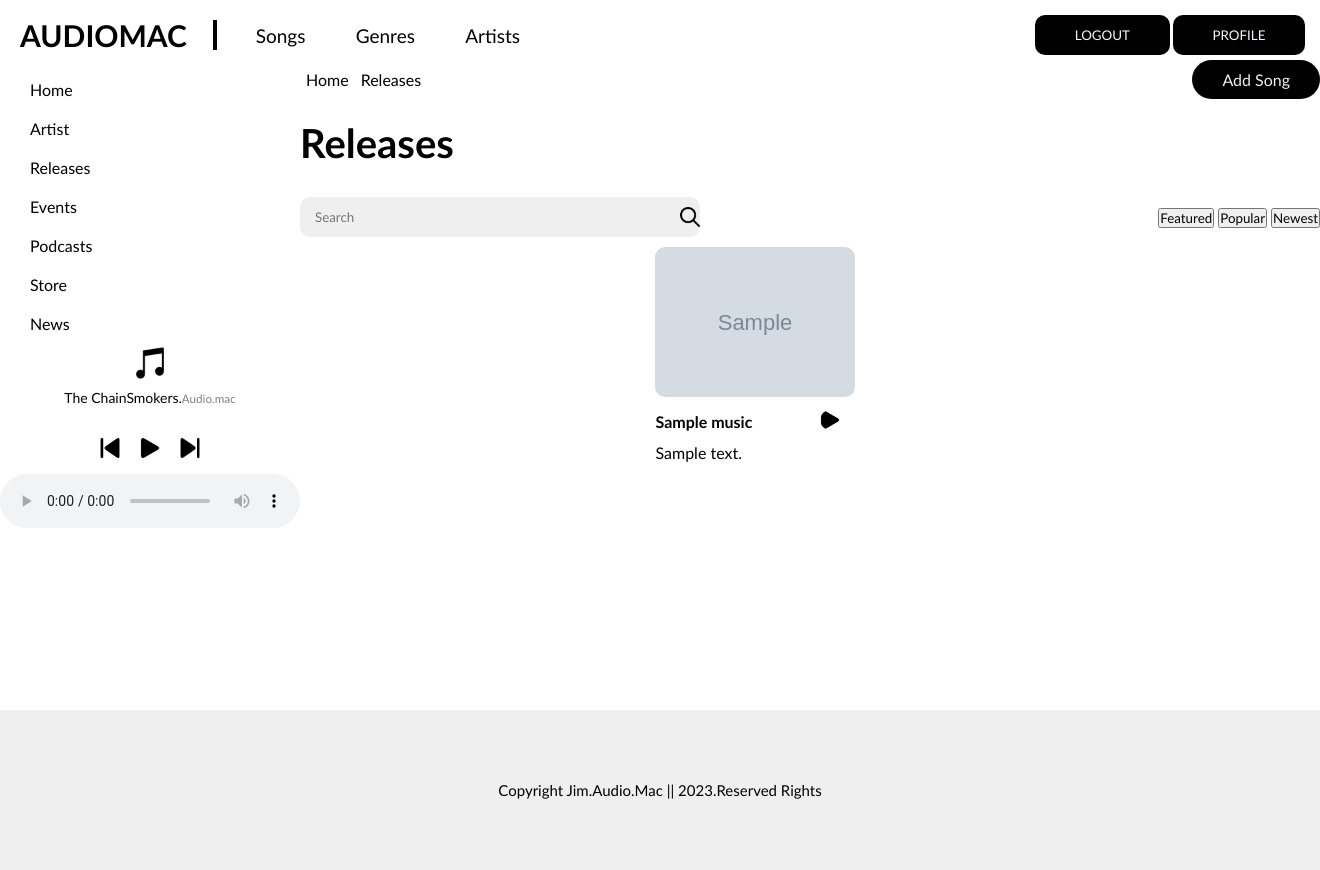
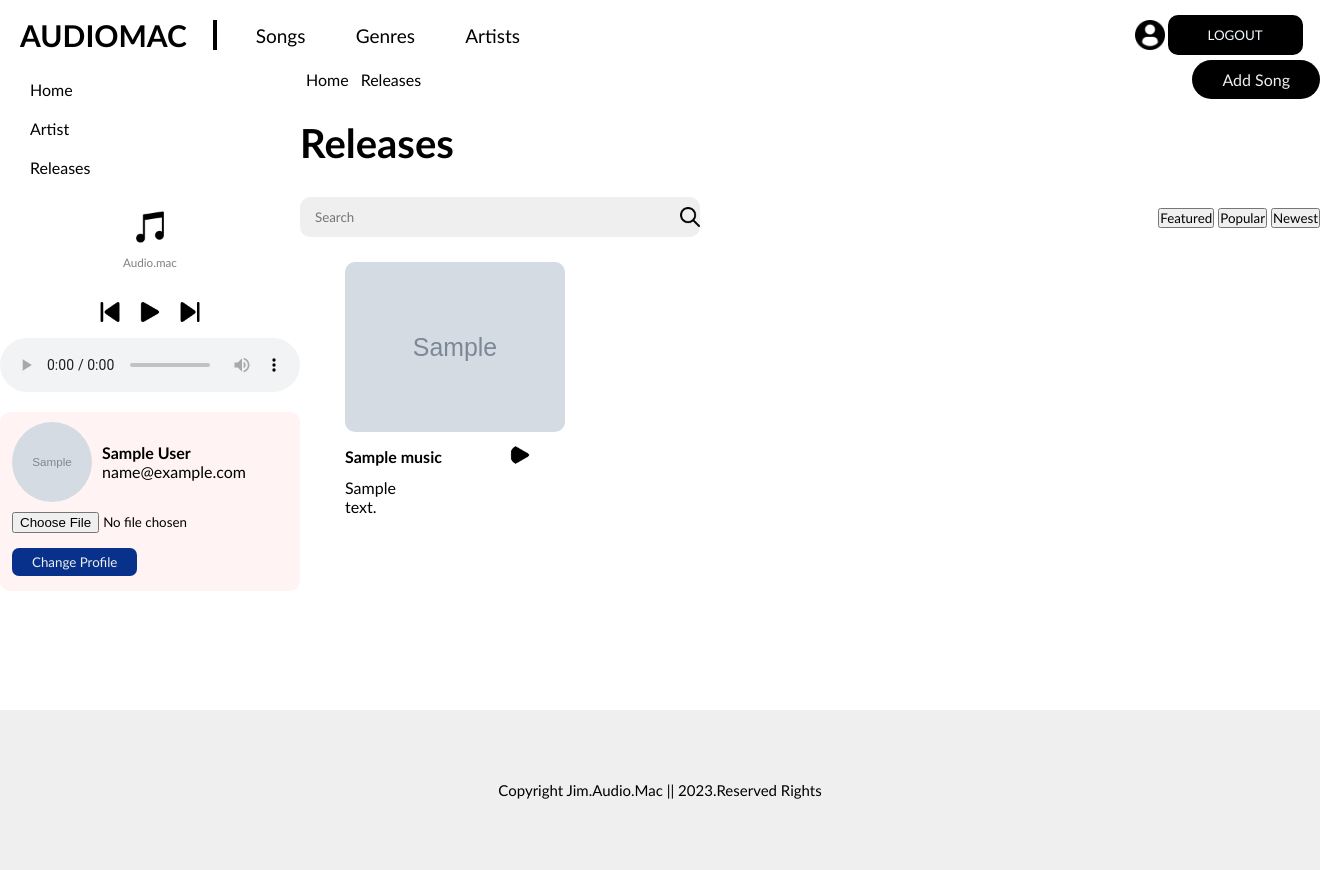
Before and after one commit to MwangiJim/Music-Gallery-php, a PHP site: page / in a window 1320 px wide. Run offline with PHP 8.4, Linux system fonts and the light colour scheme; the visitor is signed in with stand-in values (Sample User, id 1); tables that the repository leaves empty or names only in its code hold one stand-in row (values such as "Sample post"); grey boxes marked "Sample" are stand-in pictures; data that the repository does not hold is empty.

Commit message:
include profile image upload input in registerform

```diff
--- a/index.php
+++ b/index.php
@@ -5,7 +5,6 @@
     session_start();
     session_unset();
     session_destroy();
-
     header('Location:./index.php');
     die();
   }
@@ -24,9 +23,14 @@ $music_info;
   $get_song_sql = "SELECT * FROM music WHERE id = $id";
   $res_get_song = mysqli_query($conn,$get_song_sql);
   $music_info = mysqli_fetch_assoc($res_get_song);
-  //header('Location:./index.php?id='.$id);
-  //print_r($music_info);
  }
+
+ $email_val = $_SESSION['session_id'];
+ $sql_user = "SELECT id,name,email,profileimg_path FROM users WHERE email = '$email_val'";
+ $sql_res = mysqli_query($conn,$sql_user);
+ $response = mysqli_fetch_assoc($sql_res);
+// print_r($response);
+
 ?>
 
 <!DOCTYPE html>
@@ -37,7 +41,11 @@ $music_info;
     <title>Audio Mac with PHP&MySQL</title>
     <link rel="stylesheet" href="./styles.css"/>
     <style>
-
+      .profile{
+        width:30px;
+        height: 30px;
+        cursor: pointer;
+      }
       .controls{
         display: flex;
         justify-content: center;
@@ -81,31 +89,40 @@ $music_info;
           margin-left: 10px;
           margin-top: 0px;
         }
+        .musicBox{
+          margin: 20px 0;
+        }
         .musicBox .music_logo{
           width:40px;
           height: 40px;
         }
         .music-display{
-          max-height: 400px;
-          width: 100%;
-          flex-direction: column;
-          flex-flow: column wrap;
-          display: flex;
-          justify-content: space-between;
-          align-items: center;
+          overflow: scroll;
+          width: 99%;
+          height: 70vh;
+          max-height: 70vh;
+          overflow-y: scroll;
+          display:grid;
+          grid-template-columns: repeat(4,250px);
           margin-top: 10px;
         }
         .music-card{
-          width: 30.3%;
-          margin: 0 10px;
+          width: 15%;
+          padding: 15px;
+          margin: 0 30px;
           text-align: left;
           cursor: pointer;
+          grid-area: span 10;
         }
         .music-card img{
-          width:200px;
-          height:150px;
+          width:220px;
+          height:170px;
           border-radius: 10px;
           object-fit: cover;
+          transition: 1s;
+        }
+        .music-card:hover img{
+          transform: scale(1.05);
         }
         .music-card form button{
           background: transparent;
@@ -113,6 +130,9 @@ $music_info;
           outline: none;
           padding: 10px 0px;
           width: 50px;
+        }
+        .music-card form p{
+          width: 100%;
         }
         .music-card form button img{
           width:20px;
@@ -125,6 +145,40 @@ $music_info;
           justify-content: space-between;
           align-items: center;
           width:200px;
+        }
+        .profile-box {
+          background-color: #fff3f3;
+          padding: 10px 12px;
+          border-radius: 10px;
+        }
+        .profile-box .top-section{
+          display: flex;
+          justify-content: left;
+          align-items: center;
+        }
+        .profile-box img{
+          width:80px;
+          height: 80px;
+          border-radius: 50%;
+          object-fit: cover;
+        }
+        .profile-box .info{
+          margin: 0 10px;
+          text-align: left;
+          color: #000;
+        }
+        .profile-box button{
+          background-color: rgb(7, 49, 139);
+          padding: 6px 20px;
+          color: #efefef;
+          cursor: pointer;
+          border-radius: 7px;
+          outline: none;
+          border: none;
+          margin: 5px 0;
+        }
+        .profile-box input{
+          margin: 10px 0;
         }
     </style>
 </head>
@@ -139,12 +193,12 @@ $music_info;
             <li>Artists</li>
         </div>
         <div class="right_header">
+        <img src="./Images/profile.png" class="profile"/>
         <?php if(isset($_SESSION['session_id'])):?>
             <form action="./index.php" method="POST">
               <button type="submit" name="submit-logout">LOGOUT</button>
             </form>
             <?php endif ?>
-            <button>PROFILE</button>
         </div>
     </div>
      <div class="music_container">
@@ -154,13 +208,10 @@ $music_info;
                    <li><a href="">Home</a></li>
                    <li><a href="">Artist</a></li>
                    <li><a href="">Releases</a></li>
-                   <li><a href="">Events</a></li>
-                   <li><a href="">Podcasts</a></li>
-                   <li><a href="">Store</a></li>
-                   <li><a href="">News</a></li>
                    <div class="musicBox">
                       <img src="./Images/music.jpg" class="music_logo"/>
-                      <p>The ChainSmokers.<small>Audio.mac</small></p>
+                      <p> <?php echo $music_info['music_description'] ?><small>Audio.mac</small></p>
+                      <small><?php echo $music_info['music_name']?></small>
                       <div class="controls">
                         <img src="./Images/prev.png"/>
                         <img src="./Images/play_btn.png" class="playBtn" onclick="playAudio()"/>
@@ -169,6 +220,19 @@ $music_info;
                       <audio controls download repeat class="song">
                         <source src="<?php echo $music_info['music_path'] ?>" type="audio/mp3"/>
                       </audio>
+                   </div>
+                    <div class="profile-box">
+                     <div class="top-section">
+                        <img src="<?php echo $response['profileimg_path'] ?>"/>
+                        <div class="info">
+                          <h4><?php  echo $response['name']?></h4>
+                          <p><?php echo $response['email']?></p>
+                        </div>
+                     </div>
+                     <form action="./index.php" method="POST" enctype="multipart/form-data">
+                       <input type="file" name="file"/>
+                       <button type="submit" name="submit-profile">Change Profile</button>
+                     </form>
                    </div>
                 </div>
                 <div class="right">
--- a/styles.css
+++ b/styles.css
@@ -82,15 +82,6 @@
     height:max-content;
     padding: 10px;
 }
-.register_form form input{
-    height:45px;
-    width:95%;
-    border-radius: 20px;
-    padding: 0 10px;
-    border: 2px solid #000;
-    margin: 2% 0;
-    outline: none;
-}
 .register_form form input:focus{
     border: 2px solid green;
 }
@@ -132,6 +123,7 @@
     justify-content: left;
     align-items: center;
     flex-direction: column;
+    margin: 20px 0;
 }
 .musicBox .controls button{
     background: transparent;
```
Also changed, not shown: login.php (+23 -12 lines), register.php (+73 -23 lines), audio_banner/gallery/disfigure-blank.jpg (added), profile/profile.6501b4f3e21e63.07321125.jpg (added), profile/profile.6501b669cd4641.17135056.jpg (added), 1 other file.
